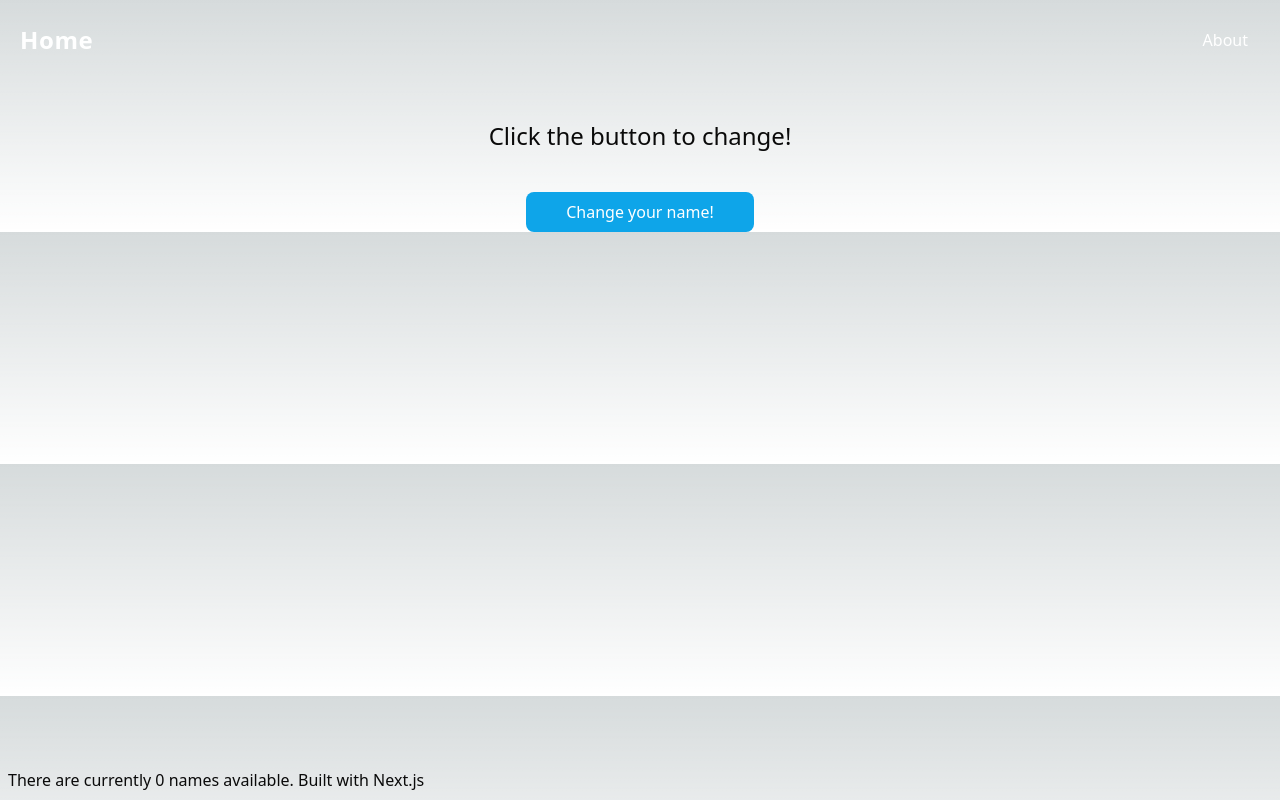
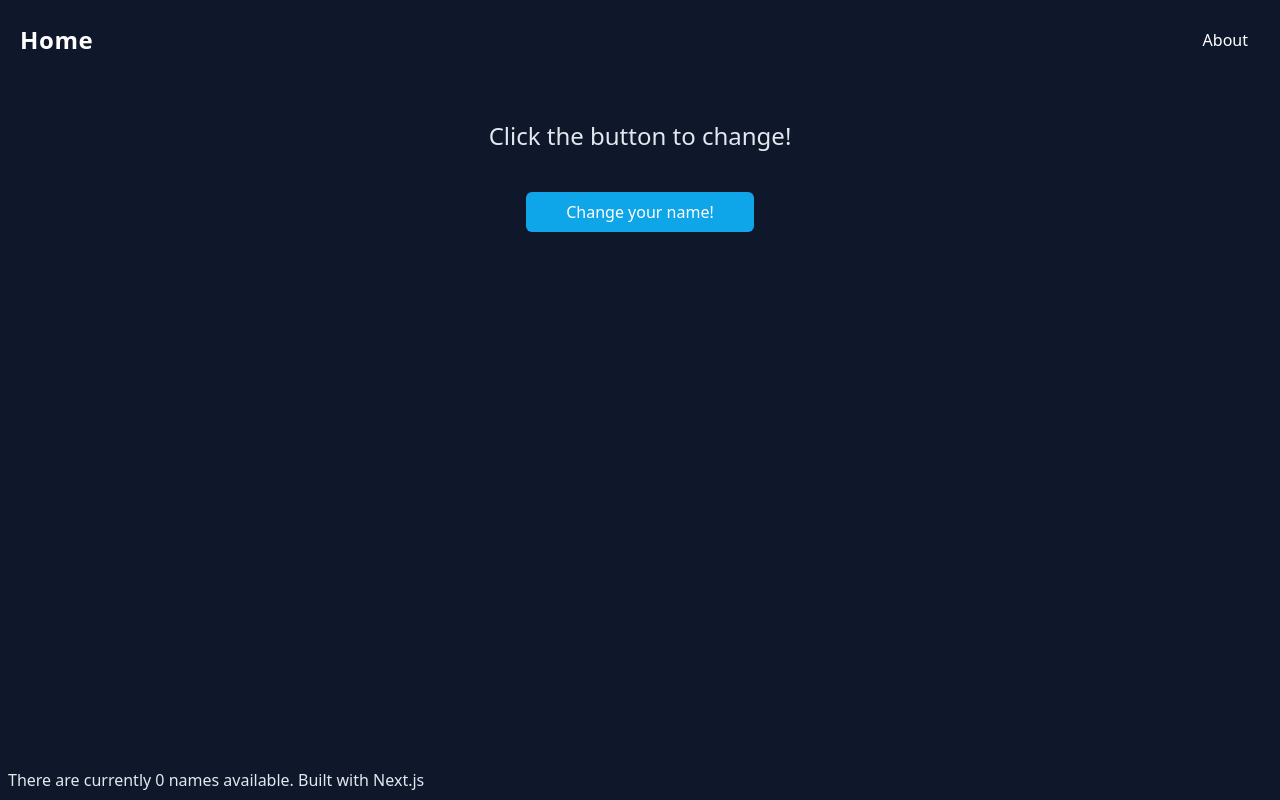
Before and after one commit to jsox8/next-namer, a Next.js app: page / in a window 1280 px wide. Built offline with nearby package versions, Linux system fonts and the light colour scheme; no server answers.

Commit message:
#1 Refactor UI for Home & About #2 Fix URL issues

```diff
--- a/src/pages/_app.tsx
+++ b/src/pages/_app.tsx
@@ -1,6 +1,10 @@
-import '@/styles/globals.css'
-import type { AppProps } from 'next/app'
+import '@/styles/globals.css';
+import type { AppProps } from 'next/app';
 
 export default function App({ Component, pageProps }: AppProps) {
-  return <Component {...pageProps} />
+	return (
+		<div className="bg-slate-900 text-slate-200">
+			<Component {...pageProps} />
+		</div>
+	);
 }
--- a/src/pages/about/index.tsx
+++ b/src/pages/about/index.tsx
@@ -4,7 +4,6 @@ export default function About() {
 	return (
 		<>
 			<Navbar title={'About'} name={'Home'} link={'/'} />
-
 			<h1 className="flex font-semibold text-2xl py-5 px-5">
 				This page is still W.I.P
 			</h1>
--- a/src/pages/index.tsx
+++ b/src/pages/index.tsx
@@ -1,5 +1,8 @@
 import { useState } from 'react';
 import Navbar from '@/components/Navbar';
+
+const DEVELOPMENT_URL = 'http://localhost:3000';
+const PRODUCTION_URL = 'https://next-namer.vercel.app';
 
 export default function Home() {
 	const [name, changeName] = useState<string[]>([]);
@@ -7,7 +10,7 @@ export default function Home() {
 
 	async function FetchNewName() {
 		const res: { first_name: string; last_name: string } = await (
-			await fetch(`https://next-namer.vercel.app/api/names/add`)
+			await fetch(`${PRODUCTION_URL}/api/names/add`)
 		).json();
 
 		changeName([res.first_name, res.last_name]);
@@ -16,7 +19,7 @@ export default function Home() {
 	async function getNamesLength() {
 		try {
 			const res = await (
-				await fetch(`https://next-namer.vercel.app/api/names/length`)
+				await fetch(`${PRODUCTION_URL}/api/names/length`)
 			).json();
 
 			setLength(res.length);
@@ -37,10 +40,10 @@ export default function Home() {
 						: 'Click the button to change!'}
 				</h2>
 			</div>
-			<div className="flex justify-center ">
+			<div className="flex justify-center">
 				<button
 					onClick={FetchNewName}
-					className="py-2 px-10 bg-sky-500 text-white font-medium rounded-lg text-center"
+					className="flex py-2 px-10 bg-sky-500 text-white font-medium rounded-md text-center"
 				>
 					Change your name!
 				</button>
--- a/src/styles/Home.module.css
+++ /dev/null
@@ -1,278 +0,0 @@
-.main {
-  display: flex;
-  flex-direction: column;
-  justify-content: space-between;
-  align-items: center;
-  padding: 6rem;
-  min-height: 100vh;
-}
-
-.description {
-  display: inherit;
-  justify-content: inherit;
-  align-items: inherit;
-  font-size: 0.85rem;
-  max-width: var(--max-width);
-  width: 100%;
-  z-index: 2;
-  font-family: var(--font-mono);
-}
-
-.description a {
-  display: flex;
-  justify-content: center;
-  align-items: center;
-  gap: 0.5rem;
-}
-
-.description p {
-  position: relative;
-  margin: 0;
-  padding: 1rem;
-  background-color: rgba(var(--callout-rgb), 0.5);
-  border: 1px solid rgba(var(--callout-border-rgb), 0.3);
-  border-radius: var(--border-radius);
-}
-
-.code {
-  font-weight: 700;
-  font-family: var(--font-mono);
-}
-
-.grid {
-  display: grid;
-  grid-template-columns: repeat(4, minmax(25%, auto));
-  width: var(--max-width);
-  max-width: 100%;
-}
-
-.card {
-  padding: 1rem 1.2rem;
-  border-radius: var(--border-radius);
-  background: rgba(var(--card-rgb), 0);
-  border: 1px solid rgba(var(--card-border-rgb), 0);
-  transition: background 200ms, border 200ms;
-}
-
-.card span {
-  display: inline-block;
-  transition: transform 200ms;
-}
-
-.card h2 {
-  font-weight: 600;
-  margin-bottom: 0.7rem;
-}
-
-.card p {
-  margin: 0;
-  opacity: 0.6;
-  font-size: 0.9rem;
-  line-height: 1.5;
-  max-width: 30ch;
-}
-
-.center {
-  display: flex;
-  justify-content: center;
-  align-items: center;
-  position: relative;
-  padding: 4rem 0;
-}
-
-.center::before {
-  background: var(--secondary-glow);
-  border-radius: 50%;
-  width: 480px;
-  height: 360px;
-  margin-left: -400px;
-}
-
-.center::after {
-  background: var(--primary-glow);
-  width: 240px;
-  height: 180px;
-  z-index: -1;
-}
-
-.center::before,
-.center::after {
-  content: '';
-  left: 50%;
-  position: absolute;
-  filter: blur(45px);
-  transform: translateZ(0);
-}
-
-.logo,
-.thirteen {
-  position: relative;
-}
-
-.thirteen {
-  display: flex;
-  justify-content: center;
-  align-items: center;
-  width: 75px;
-  height: 75px;
-  padding: 25px 10px;
-  margin-left: 16px;
-  transform: translateZ(0);
-  border-radius: var(--border-radius);
-  overflow: hidden;
-  box-shadow: 0px 2px 8px -1px #0000001a;
-}
-
-.thirteen::before,
-.thirteen::after {
-  content: '';
-  position: absolute;
-  z-index: -1;
-}
-
-/* Conic Gradient Animation */
-.thirteen::before {
-  animation: 6s rotate linear infinite;
-  width: 200%;
-  height: 200%;
-  background: var(--tile-border);
-}
-
-/* Inner Square */
-.thirteen::after {
-  inset: 0;
-  padding: 1px;
-  border-radius: var(--border-radius);
-  background: linear-gradient(
-    to bottom right,
-    rgba(var(--tile-start-rgb), 1),
-    rgba(var(--tile-end-rgb), 1)
-  );
-  background-clip: content-box;
-}
-
-/* Enable hover only on non-touch devices */
-@media (hover: hover) and (pointer: fine) {
-  .card:hover {
-    background: rgba(var(--card-rgb), 0.1);
-    border: 1px solid rgba(var(--card-border-rgb), 0.15);
-  }
-
-  .card:hover span {
-    transform: translateX(4px);
-  }
-}
-
-@media (prefers-reduced-motion) {
-  .thirteen::before {
-    animation: none;
-  }
-
-  .card:hover span {
-    transform: none;
-  }
-}
-
-/* Mobile */
-@media (max-width: 700px) {
-  .content {
-    padding: 4rem;
-  }
-
-  .grid {
-    grid-template-columns: 1fr;
-    margin-bottom: 120px;
-    max-width: 320px;
-    text-align: center;
-  }
-
-  .card {
-    padding: 1rem 2.5rem;
-  }
-
-  .card h2 {
-    margin-bottom: 0.5rem;
-  }
-
-  .center {
-    padding: 8rem 0 6rem;
-  }
-
-  .center::before {
-    transform: none;
-    height: 300px;
-  }
-
-  .description {
-    font-size: 0.8rem;
-  }
-
-  .description a {
-    padding: 1rem;
-  }
-
-  .description p,
-  .description div {
-    display: flex;
-    justify-content: center;
-    position: fixed;
-    width: 100%;
-  }
-
-  .description p {
-    align-items: center;
-    inset: 0 0 auto;
-    padding: 2rem 1rem 1.4rem;
-    border-radius: 0;
-    border: none;
-    border-bottom: 1px solid rgba(var(--callout-border-rgb), 0.25);
-    background: linear-gradient(
-      to bottom,
-      rgba(var(--background-start-rgb), 1),
-      rgba(var(--callout-rgb), 0.5)
-    );
-    background-clip: padding-box;
-    backdrop-filter: blur(24px);
-  }
-
-  .description div {
-    align-items: flex-end;
-    pointer-events: none;
-    inset: auto 0 0;
-    padding: 2rem;
-    height: 200px;
-    background: linear-gradient(
-      to bottom,
-      transparent 0%,
-      rgb(var(--background-end-rgb)) 40%
-    );
-    z-index: 1;
-  }
-}
-
-/* Tablet and Smaller Desktop */
-@media (min-width: 701px) and (max-width: 1120px) {
-  .grid {
-    grid-template-columns: repeat(2, 50%);
-  }
-}
-
-@media (prefers-color-scheme: dark) {
-  .vercelLogo {
-    filter: invert(1);
-  }
-
-  .logo,
-  .thirteen img {
-    filter: invert(1) drop-shadow(0 0 0.3rem #ffffff70);
-  }
-}
-
-@keyframes rotate {
-  from {
-    transform: rotate(360deg);
-  }
-  to {
-    transform: rotate(0deg);
-  }
-}
--- a/src/styles/globals.css
+++ b/src/styles/globals.css
@@ -2,105 +2,8 @@
 @tailwind components;
 @tailwind utilities;
 
-:root {
-	--max-width: 1100px;
-	--border-radius: 12px;
-	--font-mono: ui-monospace, Menlo, Monaco, 'Cascadia Mono', 'Segoe UI Mono',
-		'Roboto Mono', 'Oxygen Mono', 'Ubuntu Monospace', 'Source Code Pro',
-		'Fira Mono', 'Droid Sans Mono', 'Courier New', monospace;
-
-	--foreground-rgb: 10, 10, 10;
-	--background-start-rgb: 214, 219, 220;
-	--background-end-rgb: 255, 255, 255;
-
-	--primary-glow: conic-gradient(
-		from 180deg at 50% 50%,
-		#16abff33 0deg,
-		#0885ff33 55deg,
-		#54d6ff33 120deg,
-		#0071ff33 160deg,
-		transparent 360deg
-	);
-	--secondary-glow: radial-gradient(
-		rgba(255, 255, 255, 1),
-		rgba(255, 255, 255, 0)
-	);
-
-	--tile-start-rgb: 239, 245, 249;
-	--tile-end-rgb: 228, 232, 233;
-	--tile-border: conic-gradient(
-		#00000080,
-		#00000040,
-		#00000030,
-		#00000020,
-		#00000010,
-		#00000010,
-		#00000080
-	);
-
-	--callout-rgb: 238, 240, 241;
-	--callout-border-rgb: 172, 175, 176;
-	--card-rgb: 180, 185, 188;
-	--card-border-rgb: 131, 134, 135;
+html {
+	/* width: 100; */
+	height: 100vh;
+	background-color: rgb(15 23 42);
 }
-
-@media (prefers-color-scheme: dark) {
-	:root {
-		--foreground-rgb: 255, 255, 255;
-		--background-start-rgb: 0, 0, 0;
-		--background-end-rgb: 0, 0, 0;
-
-		--primary-glow: radial-gradient(rgba(1, 65, 255, 0.4), rgba(1, 65, 255, 0));
-		--secondary-glow: linear-gradient(
-			to bottom right,
-			rgba(1, 65, 255, 0),
-			rgba(1, 65, 255, 0),
-			rgba(1, 65, 255, 0.3)
-		);
-
-		--tile-start-rgb: 2, 13, 46;
-		--tile-end-rgb: 2, 5, 19;
-		--tile-border: conic-gradient(
-			#ffffff80,
-			#ffffff40,
-			#ffffff30,
-			#ffffff20,
-			#ffffff10,
-			#ffffff10,
-			#ffffff80
-		);
-
-		--callout-rgb: 20, 20, 20;
-		--callout-border-rgb: 108, 108, 108;
-		--card-rgb: 100, 100, 100;
-		--card-border-rgb: 200, 200, 200;
-	}
-}
-
-* {
-	box-sizing: border-box;
-	padding: 0;
-	margin: 0;
-}
-
-html,
-body {
-	max-width: 100vw;
-	overflow-x: hidden;
-}
-
-body {
-	color: rgb(var(--foreground-rgb));
-	background: linear-gradient(
-			to bottom,
-			transparent,
-			rgb(var(--background-end-rgb))
-		)
-		rgb(var(--background-start-rgb));
-}
-
-@media (prefers-color-scheme: dark) {
-	html {
-		color-scheme: dark;
-	}
-}
```
